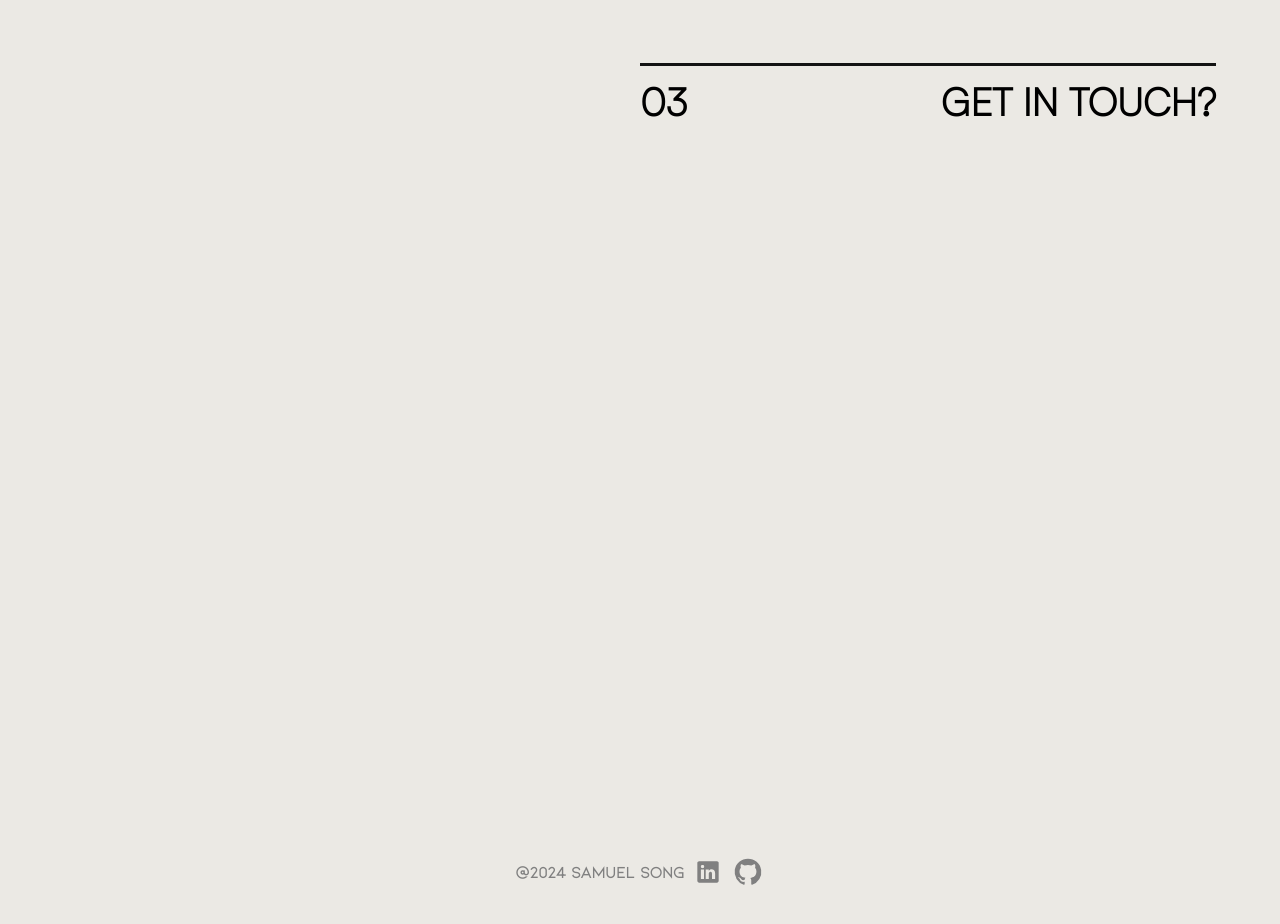
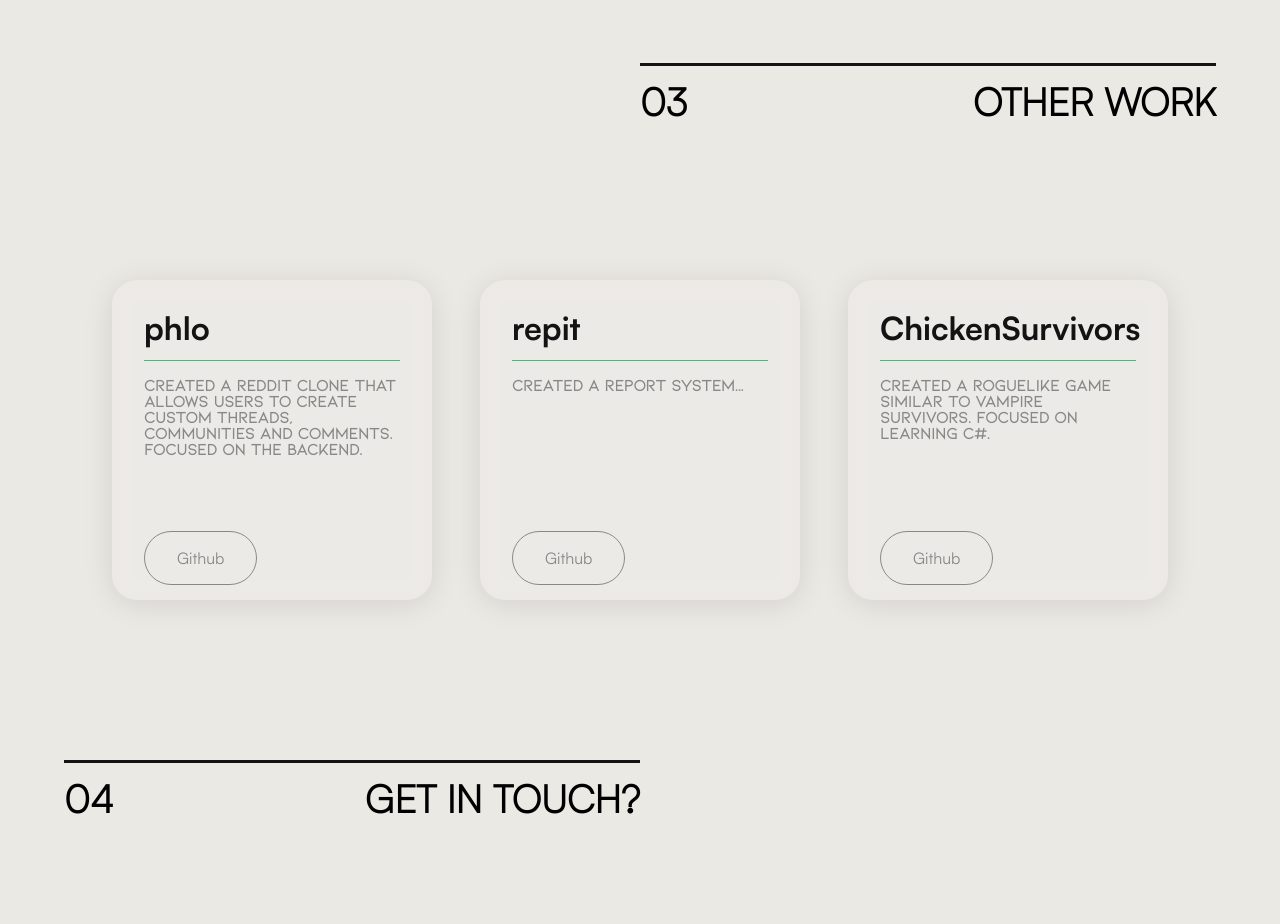
Before and after one commit to samueljsong/portfolio.v4, a React (Vite) app: page /home in a window 1280 px wide. Shown: the part 2600-3524 px from the top of the page. Built offline with nearby package versions, Linux system fonts and the light colour scheme.

Commit message:
Worked on other project section

```diff
--- /dev/null
+++ b/src/components/MoreProject.jsx
@@ -0,0 +1,50 @@
+//Dependencies
+import gsap from "gsap";
+
+//Hooks
+import { useEffect, useRef, useState } from "react";
+
+//Styles
+import "../index.css";
+import "../styles/MoreProject.css";
+
+//Components
+import { SmallProjectCard } from "./SmallProjectCard";
+
+import { useGSAP } from "@gsap/react";
+import { ScrollTrigger } from "gsap/ScrollTrigger";
+
+gsap.registerPlugin(useGSAP);
+gsap.registerPlugin(ScrollTrigger);
+
+export const MoreProject = () => {
+    return (
+        <section className="mp-container">
+            <SmallProjectCard key={phlo.name} project={phlo} />
+            <SmallProjectCard key={repit.name} project={repit} />
+            <SmallProjectCard
+                key={ChickenSurvivors.name}
+                project={ChickenSurvivors}
+            />
+        </section>
+    );
+};
+
+const phlo = {
+    name: "phlo",
+    github: "https://github.com/samueljsong/phlo-c",
+    description:
+        "Created a reddit clone that allows users to create custom threads, communities and comments. Focused on the backend.",
+};
+
+const repit = {
+    name: "repit",
+    github: "https://github.com/samueljsong/repit-c",
+    description: "Created a report system...",
+};
+const ChickenSurvivors = {
+    name: "ChickenSurvivors",
+    github: "https://github.com/samueljsong/ChickenSurvivors",
+    description:
+        "Created a roguelike game similar to Vampire Survivors. Focused on learning C#.",
+};
--- a/src/components/Project.jsx
+++ b/src/components/Project.jsx
@@ -99,5 +99,5 @@ const flakerDescription = {
         "Full Stack",
     ],
     github: "https://github.com/samueljsong/Flaker-Client",
-    link: "",
+    link: "https://flaker.netlify.app",
 };
--- /dev/null
+++ b/src/components/SmallProjectCard.jsx
@@ -0,0 +1,58 @@
+//Dependencies
+import gsap from "gsap";
+
+//Hooks
+import { useEffect, useRef, useState } from "react";
+
+//Styles
+import "../index.css";
+import "../styles/SmallProjectCard.css";
+
+import { useGSAP } from "@gsap/react";
+import { ScrollTrigger } from "gsap/ScrollTrigger";
+
+gsap.registerPlugin(useGSAP);
+gsap.registerPlugin(ScrollTrigger);
+
+export const SmallProjectCard = ({ project }) => {
+    const gitMouseEnter = () => {
+        gsap.to(`.${project.name}`, {
+            y: -5,
+            duration: 0.1,
+            color: "var(--highlight)",
+            borderColor: "var(--highlight)",
+        });
+    };
+
+    const gitMouseExit = () => {
+        gsap.to(`.${project.name}`, {
+            y: 0,
+            duration: 0.1,
+            color: "var(--tertiary)",
+            borderColor: "var(--tertiary)",
+        });
+    };
+
+    return (
+        <div className="spc-container">
+            <div className="spc-infocontainer">
+                <div className="spc-firstpart">
+                    <h3 className="heading2">{project.name}</h3>
+                    <div className="spc-line"></div>
+                    <p className="text">{project.description}</p>
+                </div>
+                <div>
+                    <a
+                        href={project.github}
+                        target="_blank"
+                        className={`text2 spc-github btn ${project.name}`}
+                        onMouseEnter={gitMouseEnter}
+                        onMouseLeave={gitMouseExit}
+                    >
+                        Github
+                    </a>
+                </div>
+            </div>
+        </div>
+    );
+};
--- a/src/pages/HomePage.jsx
+++ b/src/pages/HomePage.jsx
@@ -12,6 +12,7 @@ import { Separation } from "../components/Separation";
 import { Project } from "../components/Project";
 import { About } from "../components/About";
 import { Modal } from "../components/Modal";
+import { MoreProject } from "../components/MoreProject";
 
 //Context
 import ModalContext from "../context/ModalContext";
@@ -159,7 +160,11 @@ export const HomePage = () => {
                 <ModalContext.Provider value={modalFunctions}>
                     <Project />
                 </ModalContext.Provider>
-                <Separation num={"03"} text={"GET IN TOUCH?"} side={"right"} />
+                <Separation num={"03"} text={"OTHER WORK"} side={"right"} />
+                <ModalContext.Provider value={modalFunctions}>
+                    <MoreProject />
+                </ModalContext.Provider>
+                <Separation num={"04"} text={"GET IN TOUCH?"} side={"left"} />
                 <Contact></Contact>
                 <Copyright />
             </div>
--- /dev/null
+++ b/src/styles/MoreProject.css
@@ -0,0 +1,23 @@
+.mp-container {
+    width: 90%;
+    display: flex;
+    justify-content: center;
+    gap: 3rem;
+    padding: 20vh 0 20vh 0;
+}
+
+@media (max-width: 1199.98px) {
+    .mp-container {
+        flex-direction: column;
+        align-items: center;
+    }
+}
+
+@media (max-width: 991.98px) {
+}
+
+@media (max-width: 767.98px) {
+}
+
+@media (max-width: 575.98px) {
+}
--- /dev/null
+++ b/src/styles/SmallProjectCard.css
@@ -0,0 +1,81 @@
+.spc-container {
+    width: 20vw;
+    min-width: 20rem;
+    aspect-ratio: 1/1;
+    /* background-color: var(--primary); */
+    /* border: solid 1px var(--tertiary); */
+
+    background: rgba(255, 255, 255, 0.082);
+    border-radius: 16px;
+    box-shadow: 0 4px 30px rgba(0, 0, 0, 0.1);
+    backdrop-filter: blur(9.7px);
+    -webkit-backdrop-filter: blur(9.7px);
+
+    border-radius: 25px;
+    display: grid;
+    place-items: center;
+}
+
+.spc-infocontainer {
+    width: 80%;
+    height: 80%;
+    display: flex;
+    flex-direction: column;
+    justify-content: space-between;
+}
+
+.spc-firstpart {
+    display: flex;
+    flex-direction: column;
+    gap: 1rem;
+}
+
+.spc-line {
+    height: 1px;
+    width: 100%;
+    background-color: #68a77c;
+}
+
+.spc-infocontainer > div > h3,
+.spc-infocontainer > div > p,
+.spc-infocontainer > div > a {
+    background: none;
+    text-decoration: none;
+}
+
+.spc-infocontainer > div > h3 {
+    color: var(--primary);
+    font-size: 2rem;
+}
+
+.spc-infocontainer > div > p,
+.spc-infocontainer > div > a {
+    color: var(--tertiary);
+    font-size: 1rem;
+}
+
+.spc-github {
+    align-self: flex-end;
+    justify-self: end;
+    border: solid 1px var(--tertiary);
+    border-radius: 50px;
+}
+
+@media (max-width: 1199.98px) {
+    .spc-container {
+        width: 30vw;
+    }
+}
+
+@media (max-width: 991.98px) {
+}
+
+@media (max-width: 767.98px) {
+}
+
+@media (max-width: 575.98px) {
+    .spc-container {
+        min-width: none;
+        width: 80%;
+    }
+}
```
